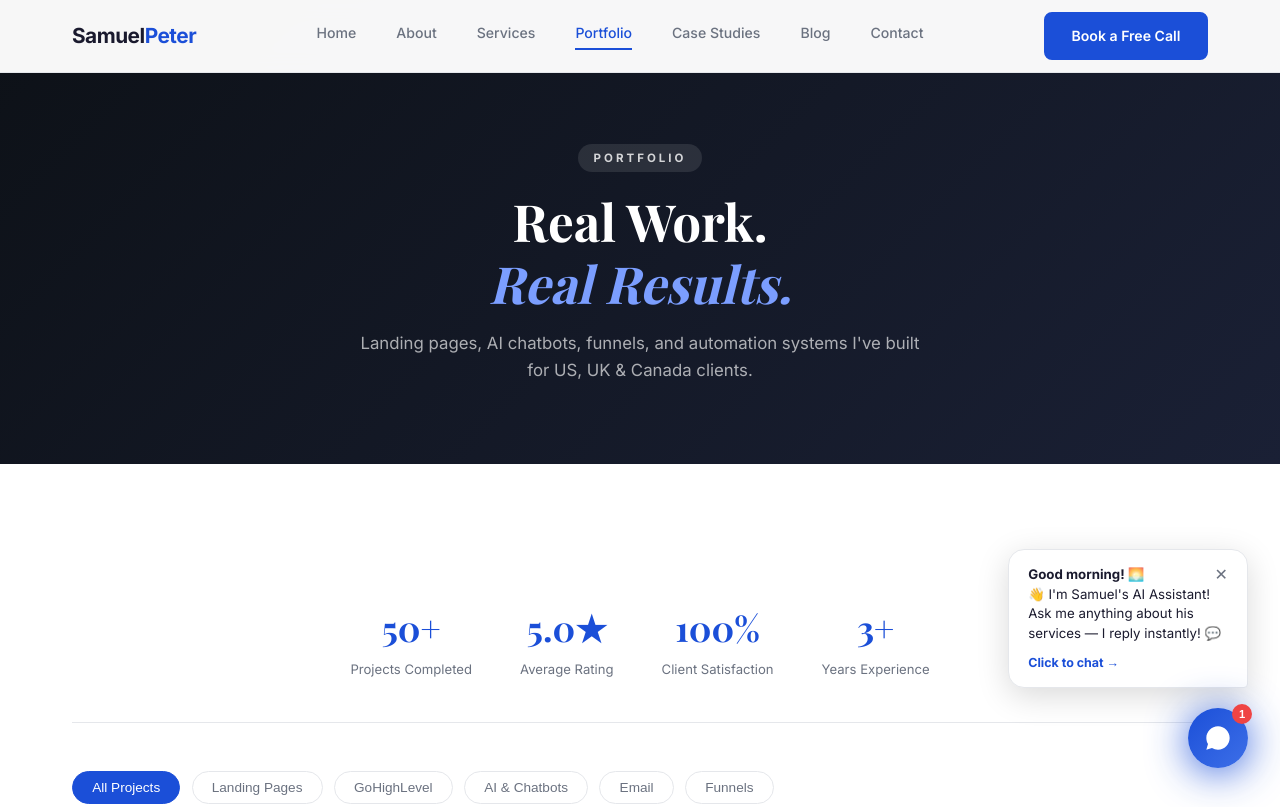
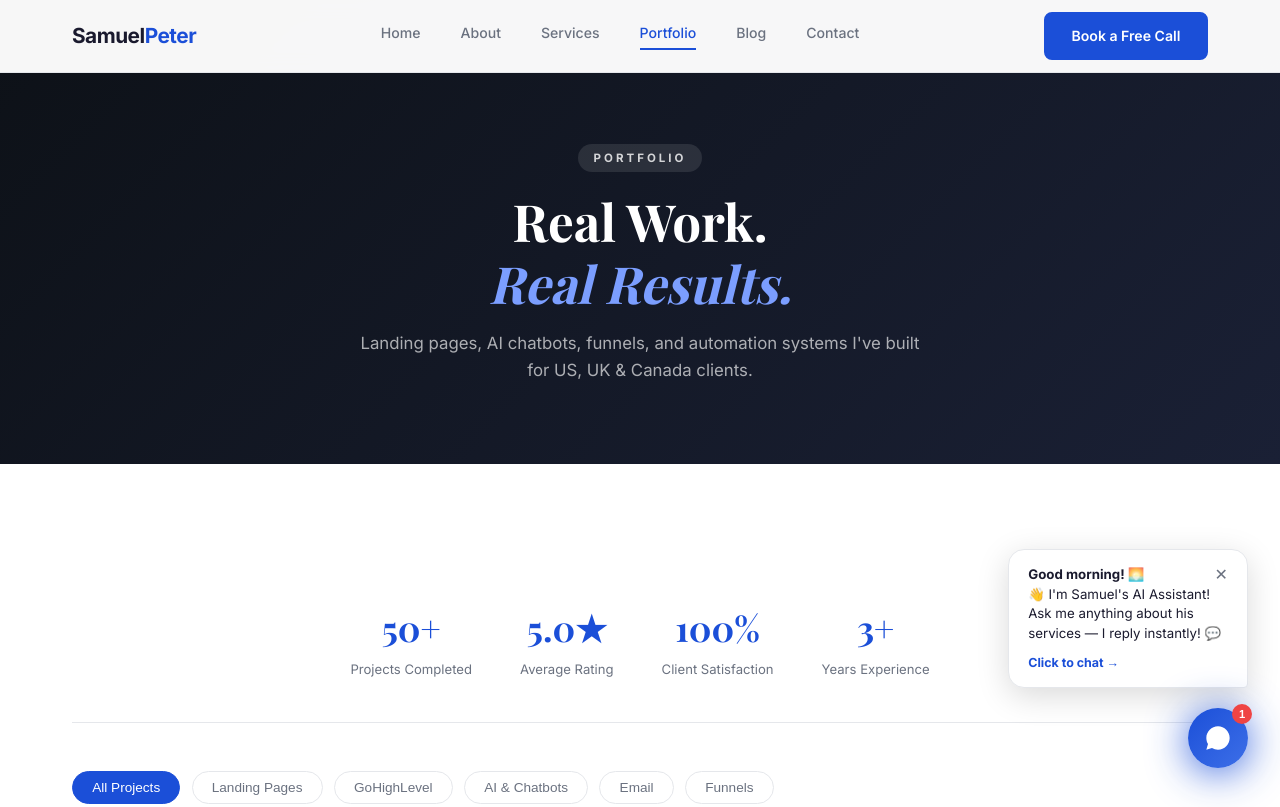
Before and after one commit to Petersamuelagada/Petersamuelagada.github.io, a plain HTML site: page portfolio.html in a window 1280 px wide. Shown: the top 807 px of the page. Drawn offline with nearby package versions, Linux system fonts and the light colour scheme; a web font is replaced by a local one.

Commit message:
Update portfolio.html

```diff
--- a/portfolio.html
+++ b/portfolio.html
@@ -63,7 +63,6 @@
         <a href="about.html">About</a>
         <a href="services.html">Services</a>
         <a href="portfolio.html" class="active">Portfolio</a>
-        <a href="case-studies.html">Case Studies</a>
         <a href="blog.html">Blog</a>
         <a href="contact.html">Contact</a>
       </nav>
@@ -686,7 +685,7 @@
       </div>
       <div class="footer-links">
         <h4>Pages</h4>
-        <a href="index.html">Home</a><a href="about.html">About</a><a href="services.html">Services</a><a href="portfolio.html">Portfolio</a><a href="case-studies.html">Case Studies</a><a href="blog.html">Blog</a><a href="contact.html">Contact</a>
+        <a href="index.html">Home</a><a href="about.html">About</a><a href="services.html">Services</a><a href="portfolio.html">Portfolio><a href="blog.html">Blog</a><a href="contact.html">Contact</a>
       </div>
       <div class="footer-links">
         <h4>Services</h4>
```
